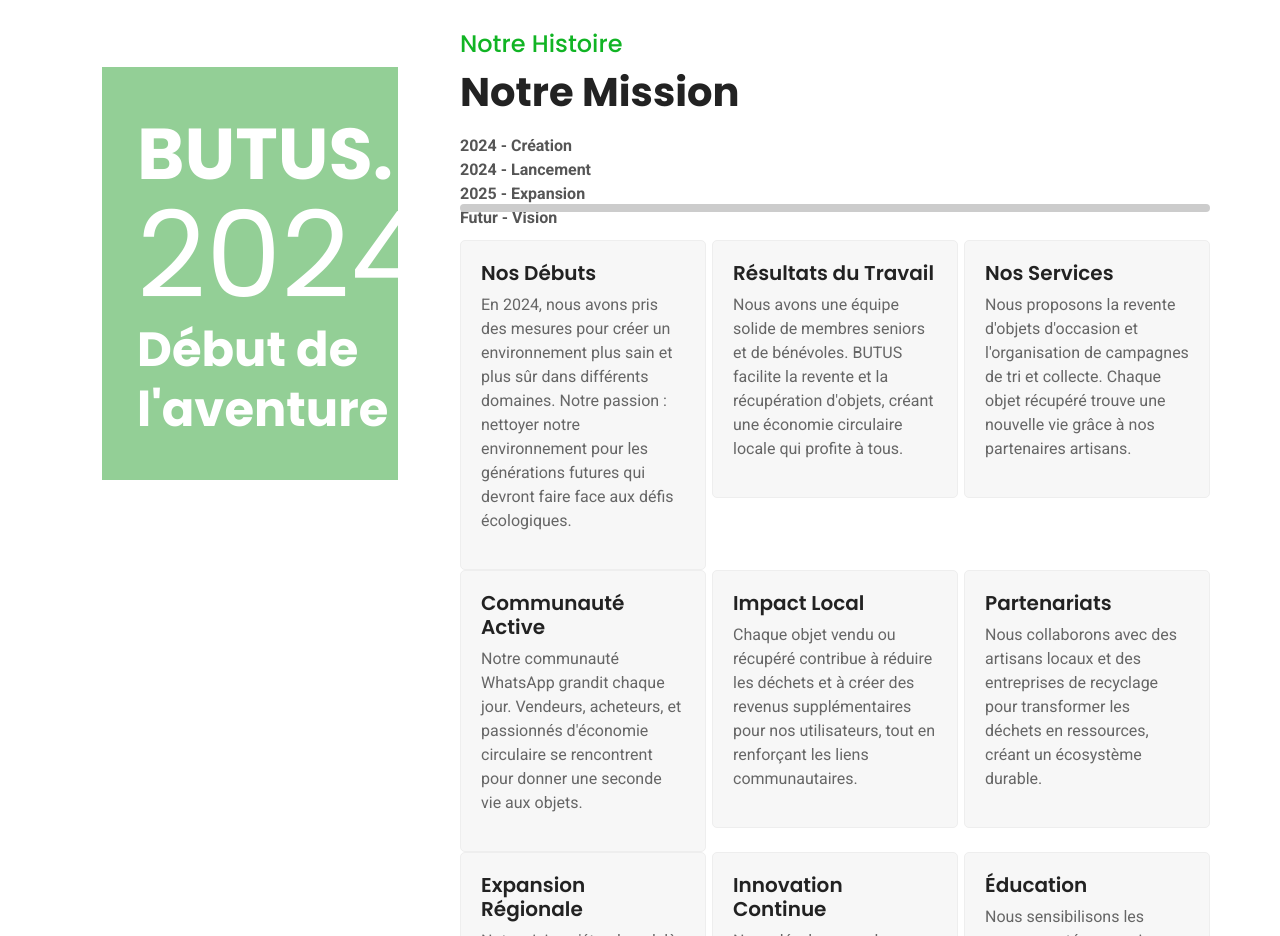
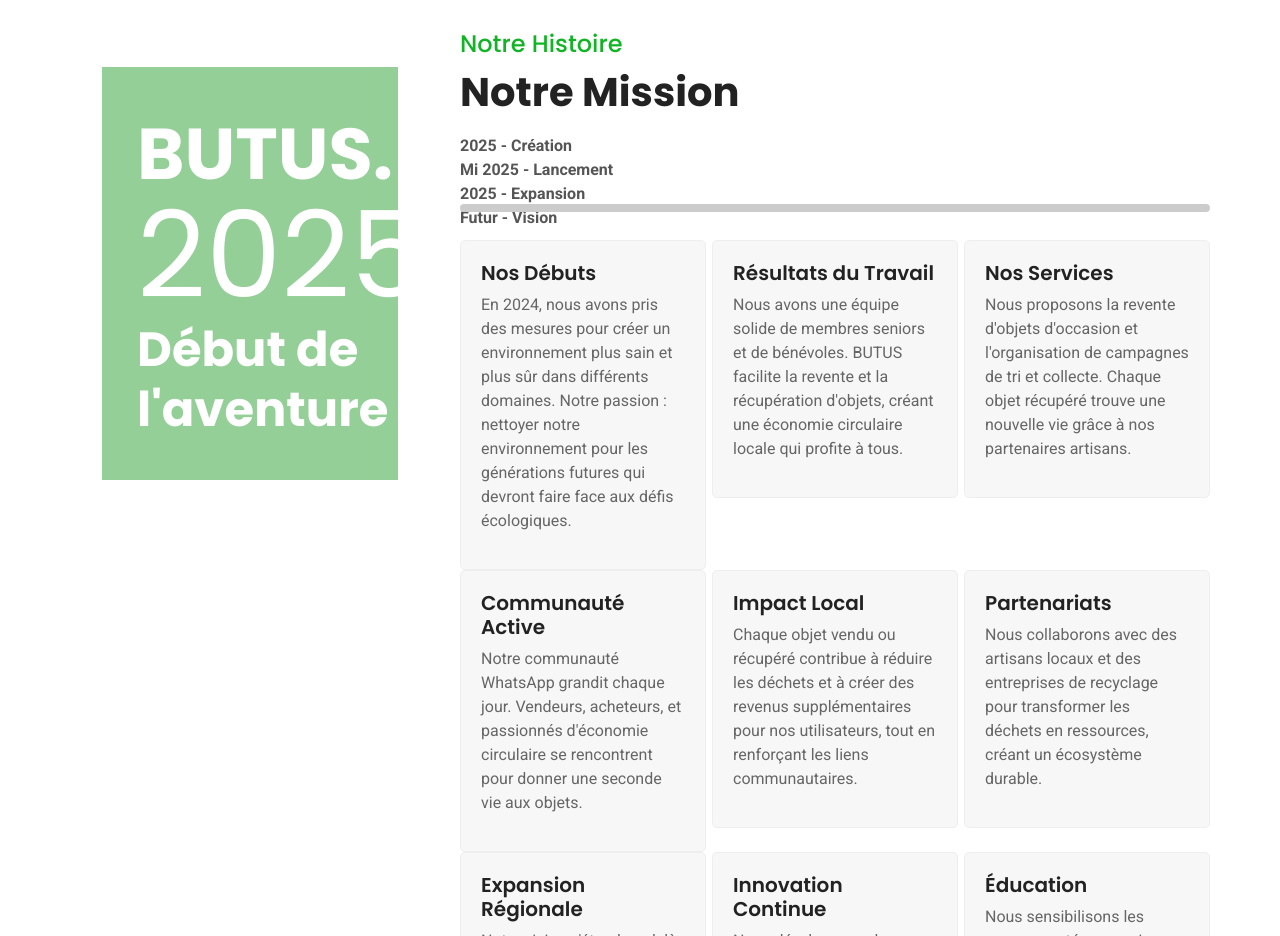
Before and after one commit to hackdave21/Butus, a plain HTML site: page about.html in a window 1280 px wide. Shown: the part 1120-2056 px from the top of the page. Drawn offline with nearby package versions, Linux system fonts and the light colour scheme; a script that the page names is missing.

Commit message:
a propos et vommunauté

```diff
--- a/about.html
+++ b/about.html
@@ -113,7 +113,7 @@
                <div class="container">
                   <div class="row">
                      <div class="col-lg-4">
-                        <div class="story-title-bg"> <strong class="t1">BUTUS.</strong> <strong class="t2">2024</strong> <strong class="t3">Début de
+                        <div class="story-title-bg"> <strong class="t1">BUTUS.</strong> <strong class="t2">2025</strong> <strong class="t3">Début de
                            l'aventure</strong>
                         </div>
                      </div>
@@ -126,8 +126,8 @@
                         <div class="eco-history">
                            <div class="timeline-slider">
                               <div class="timeline-nav">
-                                 <div><span><strong>2024 - Création</strong></span></div>
-                                 <div><span><strong>2024 - Lancement</strong></span></div>
+                                 <div><span><strong>2025 - Création</strong></span></div>
+                                 <div><span><strong>Mi 2025 - Lancement</strong></span></div>
                                  <div><span><strong>2025 - Expansion</strong></span></div>
                                  <div><span><strong>Futur - Vision</strong></span></div>
                               </div>
```
Also changed, not shown: communaute.html (+4 -1 lines).
